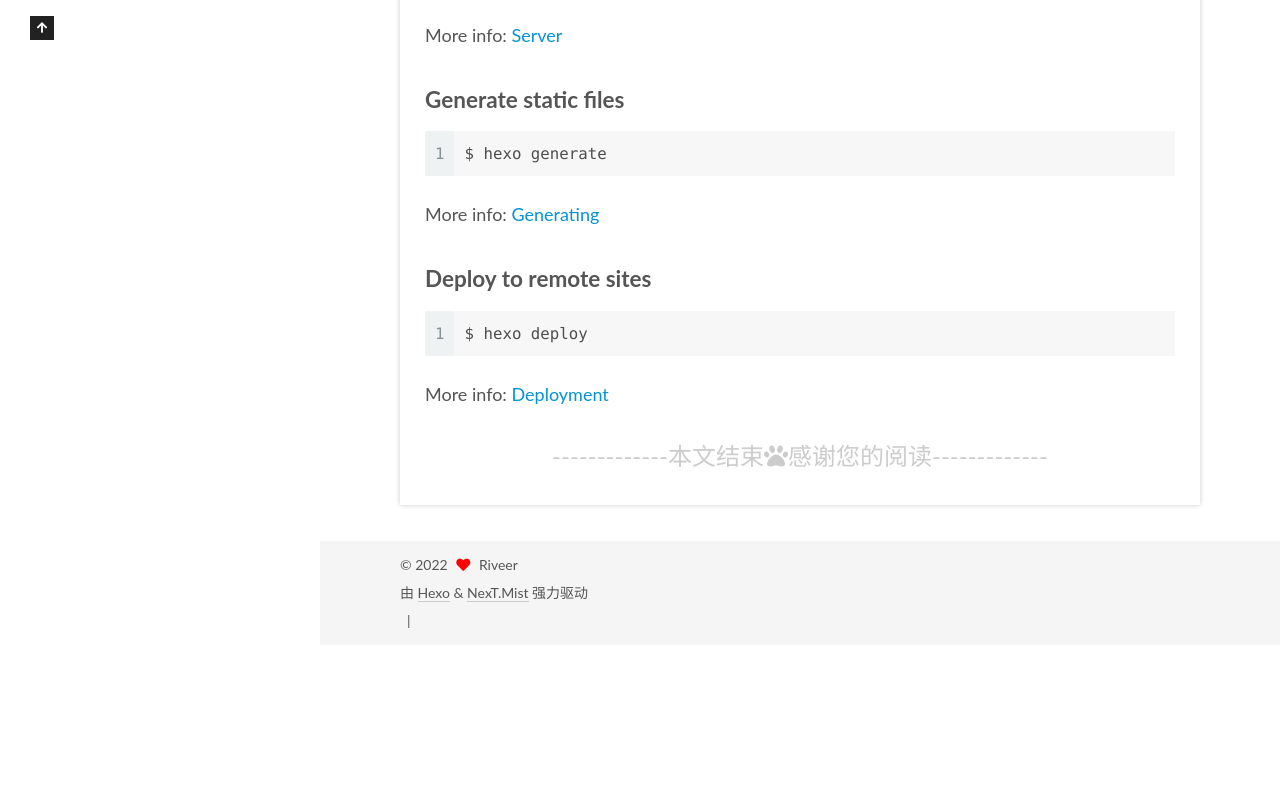
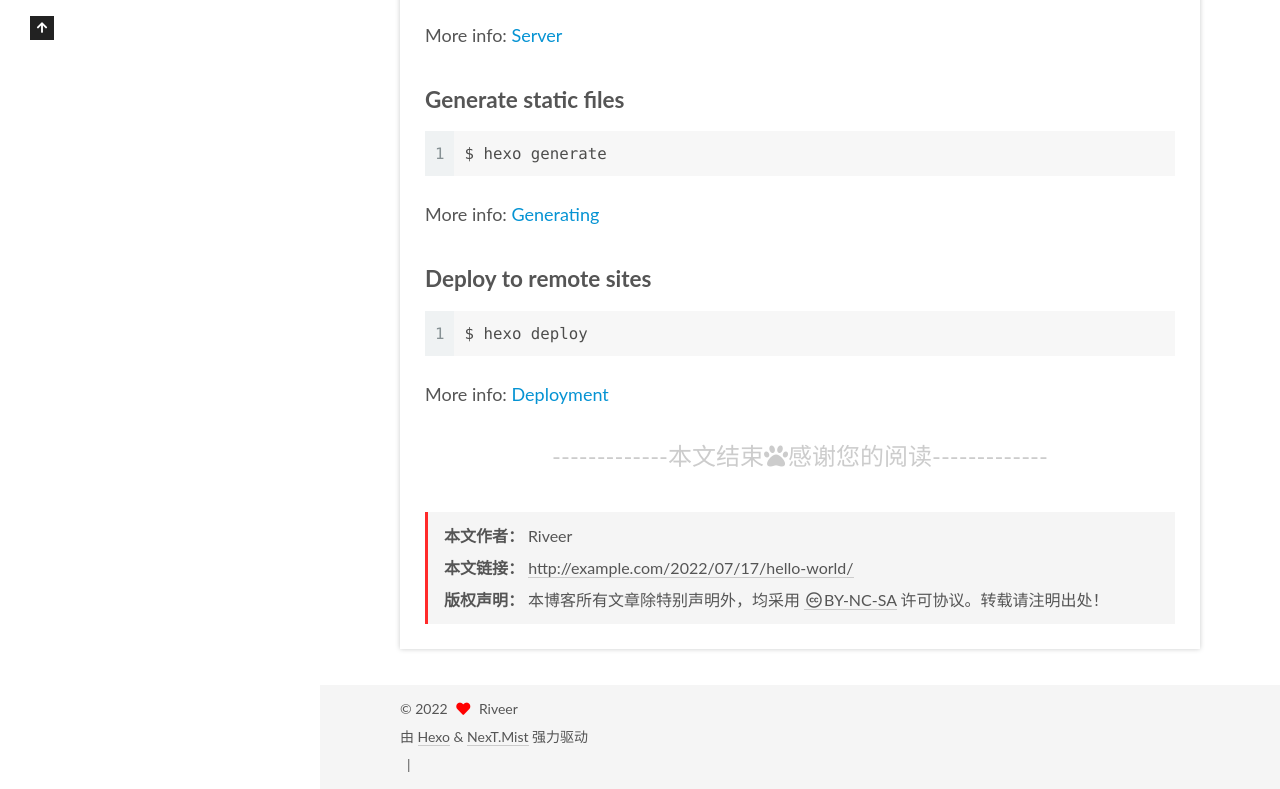
Before and after one commit to Riveer01/Riveer01.github.io, a plain HTML site: page 2022/07/17/hello-world/index.html in a window 1280 px wide. Shown: the part 860-1649 px from the top of the page. Before the commit the page ends 1505 px from the top, so only its background shows below. Drawn offline with Linux system fonts and the light colour scheme; some packages are replaced by stand-ins of ours; a script that the page names is missing.

Commit message:
Site updated: 2022-07-17 14:31:32

```diff
--- a/2022/07/17/hello-world/index.html
+++ b/2022/07/17/hello-world/index.html
@@ -240,6 +240,23 @@
    </div>
 
 
+
+<div>
+<ul class="post-copyright">
+  <li class="post-copyright-author">
+    <strong>本文作者： </strong>Riveer
+  </li>
+  <li class="post-copyright-link">
+    <strong>本文链接：</strong>
+    <a href="http://example.com/2022/07/17/hello-world/" title="Hello World">http://example.com/2022/07/17/hello-world/</a>
+  </li>
+  <li class="post-copyright-license">
+    <strong>版权声明： </strong>本博客所有文章除特别声明外，均采用 <a href="https://creativecommons.org/licenses/by-nc-sa/4.0/" rel="noopener" target="_blank"><i class="fab fa-fw fa-creative-commons"></i>BY-NC-SA</a> 许可协议。转载请注明出处！
+  </li>
+</ul>
+</div>
+
+
       <footer class="post-footer">
 
 
--- a/css/main.css
+++ b/css/main.css
@@ -1168,7 +1168,7 @@ pre .javascript .function {
 }
 .links-of-author a::before,
 .links-of-author span.exturl::before {
-  background: #58ffb4;
+  background: #65bbff;
   border-radius: 50%;
   content: ' ';
   display: inline-block;
@@ -1970,6 +1970,13 @@ pre .javascript .function {
 #qr p {
   text-align: center;
 }
+.post-copyright {
+  background: var(--card-bg-color);
+  border-left: 3px solid #ff2a2a;
+  list-style: none;
+  margin: 2em 0 0;
+  padding: 0.5em 1em;
+}
 .post-body p a {
   color: #0593d3;
   border-bottom: none;
```
